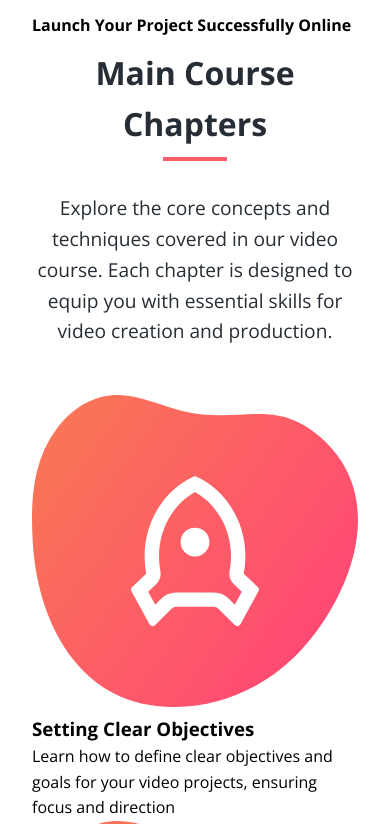
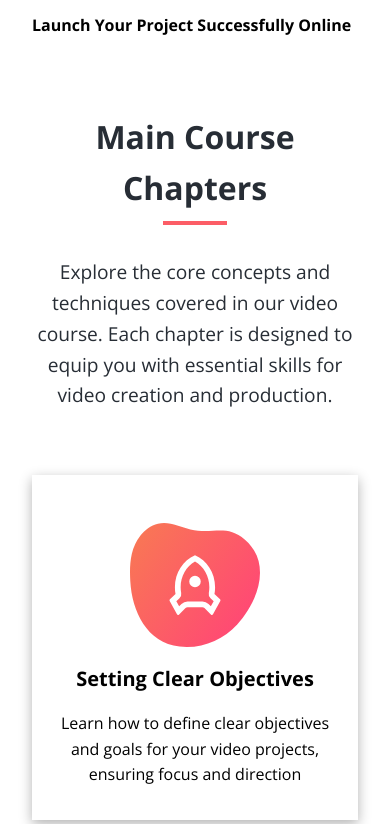
Before and after one commit to FelixPatric/tutor-website, a plain HTML site: page index.html in a window 390 px wide. Shown: the part 3544-4368 px from the top of the page. Drawn offline with nearby package versions, Linux system fonts and the light colour scheme.

Commit message:
add section and card styles for improved layout and responsiveness

```diff
--- a/css/styles.css
+++ b/css/styles.css
@@ -64,6 +64,10 @@ img {
     border-color: #fff;
 }
 
+.section {
+    margin: 4rem 0;
+}
+
 /* Section Header */
 .section-header {
     max-width: 750px;
@@ -90,6 +94,19 @@ img {
     background: var(--primary-color);
     margin: 0 auto 2rem;
 }
+
+/* Cards */
+.card {
+    display: flex;
+    flex-direction: column;
+    align-items: center;
+    justify-content: center;
+    text-align: center;
+    padding: 2rem 1.57rem;
+    background: #fff;
+    box-shadow: 0 4px 12px rgba(0, 0, 0, 0.3);
+}
+
 
 /* Navbar */
 .navbar {
@@ -249,6 +266,25 @@ img {
 }
 
 
+/* Chapters Cards */
+.chapter-cards {
+    display: grid;
+    grid-template-columns: repeat(3,1fr);
+    gap: 2rem;
+    padding: 1rem 0 4rem;
+}
+
+.chapter-cards img{
+    width: 130px;
+    margin-top: 1rem;
+}
+
+.chapter-cards h3 {
+    font-size: 1.25rem;
+    font-weight: 700;
+    margin:1rem 0;
+}
+
 /* Media Queries */
 @media (max-width: 1200px) {
    hero .hero-flex {
@@ -283,6 +319,9 @@ img {
      .topics {
         grid-template-columns: repeat(2,1fr);
     }
+    .chapter-cards {
+        grid-template-columns: 1fr;
+    }
 }
 
 @media (max-width: 768px) {
```
